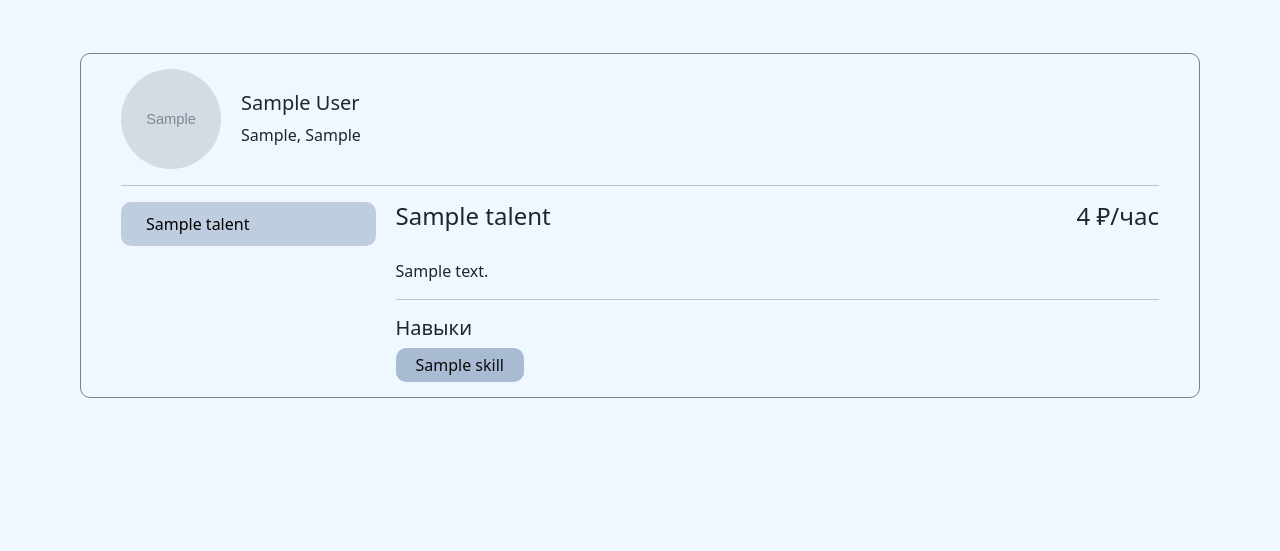
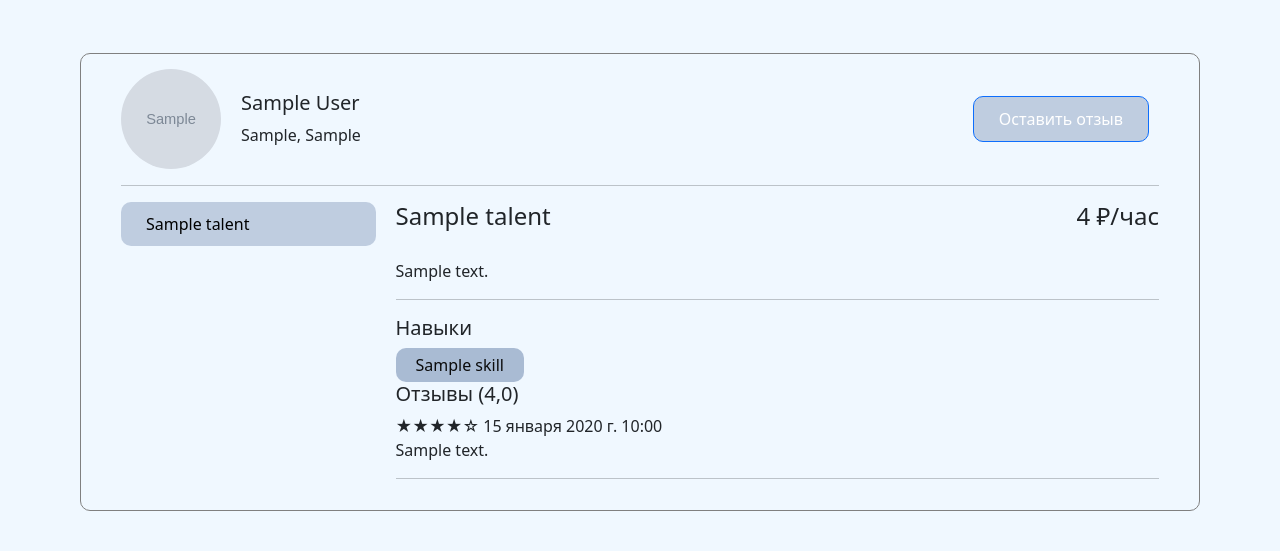
Before and after one commit to Ma-shaI/DiplomaTop, a Django app: page /user/profile/1/ in a window 1280 px wide. Shown: the part 400-951 px from the top of the page. Before the commit the page ends 798 px from the top, so only its background shows below. Run offline with Django 4.2, Linux system fonts and the light colour scheme; tables that the repository leaves empty hold one stand-in row (values such as "Sample post"); grey boxes marked "Sample" are stand-in pictures; some libraries are stand-ins or nearby versions.

Commit message:
реализована оправка и показ отзывов

```diff
--- a/freelanceExchange/base/static/styles/style.css
+++ b/freelanceExchange/base/static/styles/style.css
@@ -901,7 +901,7 @@ li {
 }
 
 .feedback__block {
-  max-width: 60%;
+  max-width: 100%;
   display: flex;
   flex-direction: column;
   padding: 30px;
@@ -909,4 +909,5 @@ li {
 
 .rating {
   width: 100%;
+  margin-top: 20px;
 }
--- a/freelanceExchange/users/models.py
+++ b/freelanceExchange/users/models.py
@@ -145,6 +145,7 @@ class Feedback(models.Model):
     rating = models.IntegerField(default=0, blank=True, null=True,
                                  validators=[MaxValueValidator(5), MinValueValidator(1)])
     body = models.TextField(blank=True, null=True)
+    created = models.DateTimeField(auto_now_add=True)
 
     def __str__(self):
         return f'{self.owner}'
--- a/freelanceExchange/users/templates/users/leave_review.html
+++ b/freelanceExchange/users/templates/users/leave_review.html
@@ -1,10 +1,17 @@
-{% extends 'base/base.html' %}
-{% block content %}
+<button type="button" class="btn btn-primary" data-bs-toggle="modal" data-bs-target="#myModal">Оставить отзыв
+</button>
+<div class="modal fade" id="myModal" tabindex="-1" aria-labelledby="exampleModalLabel" aria-hidden="true">
+    <div class="modal-dialog ">
+        <div class="modal-content">
 
-<div class="feedback">
-    <form action="{% url 'leave_review' 1 %}" method="post">
+            <form method="POST" class="form" action="{% url 'leave_review' 1  %}" autocomplete="off">
+                <div class="modal-header">
+                    <h5 class="modal-title" id="exampleModalLabel">Оставьте свой отзыв</h5>
+                    <button type="button" class="btn-close" data-bs-dismiss="modal"
+                            aria-label="Close"></button>
+                </div>
                 {% csrf_token %}
-
+                <div class="modal-body">
                     <div class="feedback__block">
                         <div class="rating-area">
                             <input type="radio" id="star-5" name="rating" value="5">
@@ -18,10 +25,16 @@
                             <input type="radio" id="star-1" name="rating" value="1">
                             <label for="star-1" title="Оценка «1»"></label>
                         </div>
-            <textarea placeholder="Напишите свой отзыв" class="reg_form rating" name="text">
-            </textarea>
-            <button type="submit" class="btn ">Отправить отзыв</button>
+                        <input type="hidden" name="return_url" value="{{ request.path }}"/>
+                        <textarea placeholder="Напишите свой отзыв" class="reg_form rating" name="text"></textarea>
+
+                    </div>
+                </div>
+                <div class="modal-footer">
+                    <button type="submit" class="btn btn-primary">Отправить отзыв</button>
+
                 </div>
             </form>
         </div>
-{% endblock %}
+    </div>
+</div>
--- a/freelanceExchange/users/templates/users/profile.html
+++ b/freelanceExchange/users/templates/users/profile.html
@@ -1,4 +1,5 @@
 {% extends 'base/base.html' %}
+{% load my_tags %}
 {% block content %}
 {% include 'base/navbar.html'%}
 
@@ -19,6 +20,8 @@
                 <div class="profile_settings">
                     <p class="profile_btn"><a href="{% url 'profile_update' %}">Настройки профиля</a></p>
                 </div>
+                {% else %}
+                {% include 'users/leave_review.html' %}
                 {% endif %}
             </div>
             <hr>
@@ -36,7 +39,8 @@
                     <div class="profile_title">
                         <h4>{{ talent.title}}</h4>
                         <h4>
-                            {{ talent.hourlyrate_set.first.rate }} {{ talent.hourlyrate_set.first.get_currency_display }}/час</h4>
+                            {{ talent.hourlyrate_set.first.rate }}
+                            {{ talent.hourlyrate_set.first.get_currency_display }}/час</h4>
                     </div>
                     <p>{{ talent.descriptions }}</p>
                     <hr>
@@ -50,6 +54,23 @@
                         </div>
 
                     </div>
+                    <div class="profile_feedbacks">
+                        <h5>Отзывы ({{ feedbacks|average_rating }}) </h5>
+
+                        {% if feedbacks %}
+                        {% for feedback in feedbacks %}
+                        <div class="profile__feedback">
+                            <div class="feedback__stars">
+                                {{ feedback.rating|default_if_none:"0"|rating_stars }} {{ feedback.created }}
+                            </div>
+                            <p>{{ feedback.body }}</p>
+                        </div>
+                        <hr>
+                        {% endfor %}
+                        {% else %}
+                        <h6>Отзывов пока нет</h6>
+                        {% endif %}
+                    </div>
                 </div>
             </div>
         </div>
--- a/freelanceExchange/users/templatetags/my_tags.py
+++ b/freelanceExchange/users/templatetags/my_tags.py
@@ -1,11 +1,12 @@
 from django import template
-
+from django.db.models import Avg
 register = template.Library()
-
 
 @register.filter
 def rating_stars(rating):
     return '★' * rating + '☆' * (5 - rating)
 
 
-register.filter('rating_stars', rating_stars)
+@register.filter(name='average_rating')
+def average_rating(qs):
+    return round((qs.aggregate(Avg('rating'))['rating__avg']), 2)
--- a/freelanceExchange/users/views.py
+++ b/freelanceExchange/users/views.py
@@ -206,6 +206,7 @@ def profile_update(request):
 
 def profile(request, pk):
     profile = Profile.objects.get(id=pk)
+    feedbacks = profile.owner.all()
     try:
         s = profile.freelancer.talent_set.all()[0].id
         if request.GET.get('s'):
@@ -214,10 +215,10 @@ def profile(request, pk):
 
         role = profile.freelancer
 
-        context = {'profile': profile, 'role': role, 'talent': talent}
+        context = {'profile': profile, 'role': role, 'talent': talent, 'feedbacks':feedbacks}
         return render(request, 'users/profile.html', context)
     except:
-        context = {'profile': profile}
+        context = {'profile': profile, 'feedbacks': feedbacks}
         return render(request, 'users/profile.html', context)
 
 
@@ -294,5 +295,5 @@ def leave_review(request, pk):
                 body=text
             )
             feedback.save()
-        return render(request, 'users/leave_review.html')
-    return render(request, 'users/leave_review.html')
+        return redirect(request.POST.get('return_url'))
+    return redirect(request.POST.get('return_url'))
```
Also changed, not shown: freelanceExchange/users/migrations/0008_alter_message_options_feedback.py. Lines whose indentation alone changed are shown as unchanged.
